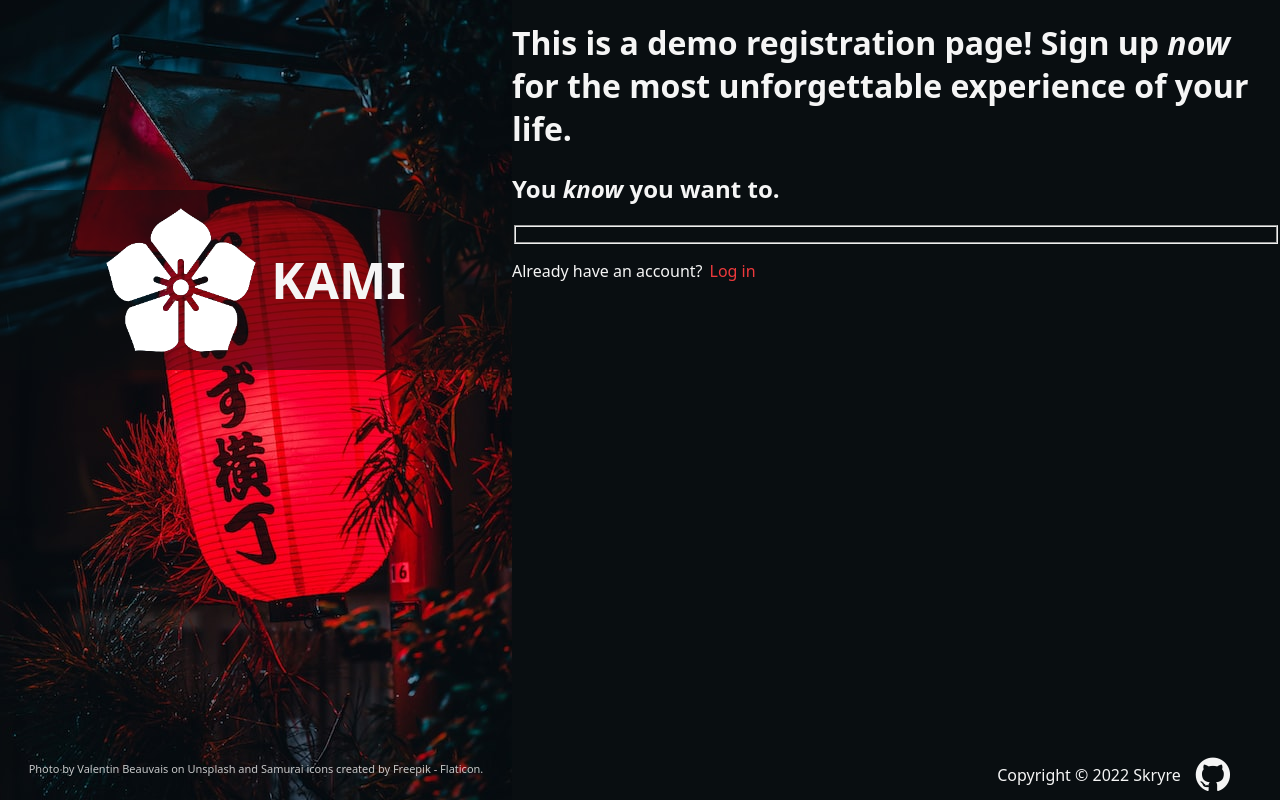
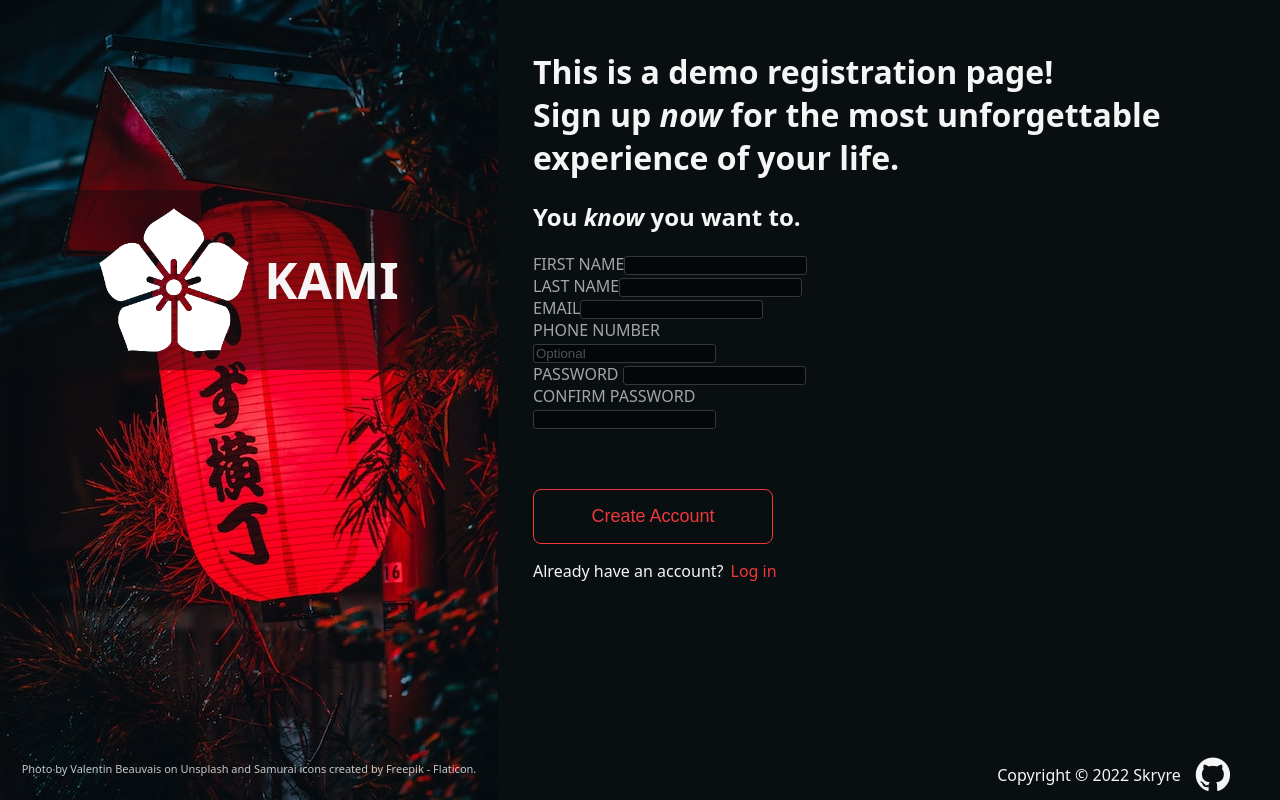
Before and after one commit to Skryre/Sign-up, a plain HTML site: page index.html in a window 1280 px wide. Drawn offline with Linux system fonts and the light colour scheme.

Commit message:
fixed the submit button issue, i didnt put all my inputs in a form element but in a div which is why it didnt work

```diff
--- a/index.html
+++ b/index.html
@@ -26,17 +26,39 @@
     </div>
     <div class="right">
         <div class="text">
-            <h1>This is a demo registration page! Sign up <i>now</i> for the most unforgettable experience of your life.</h1>
+            <h1>This is a demo registration page! <br> Sign up <i>now</i> for the most unforgettable experience of your life.</h1>
             <h2>You <i>know</i> you want to.</h2>
         </div>
-        <div class="form">
-            <fieldset>
-
-            </fieldset>
-            <div class="log-in">
-                <p>Already have an account?</p>
-                <p class="red">Log in</p>
+        <form>
+            <div class="form">
+                <div class="input">
+                    <label for="first">First Name<input id="first" type="text" maxlength="24" required /></label>
+                </div>
+                <div class="input">
+                    <label for="last">Last Name<input id="last" type="text" maxlength="24" required /></label>
+                </div>
+                <div class="input">
+                    <label for="email">Email<input id="email" type="email" maxlength="50" required /></label>
+                </div>
+                <div class="input">
+                    <label for="number">Phone Number<input id="number" type="text" maxlength="10" placeholder="Optional"/></label>
+                </div>
+                <div class="input">
+                    <label for="password">Password
+                        <input id="password" type="password" pattern="(?=.*\d)(?=.*[a-z])(?=.*[A-Z]).{8,}" title="Must contain at least one number and one uppercase and lowercase letter, and at least 8 or more characters"/>
+                    </label>
+                </div>
+                <div class="input">
+                    <label for="confirm">Confirm Password
+                        <input id="confirm" type="password" pattern="(?=.*\d)(?=.*[a-z])(?=.*[A-Z]).{8,}" title="Must contain at least one number and one uppercase and lowercase letter, and at least 8 or more characters"/>
+                    </label>
+                </div>
             </div>
+            <button type="submit">Create Account</button>
+        </form>
+        <div class="log-in">
+            <p>Already have an account?</p>
+            <p class="red">Log in</p>
         </div>
         <div class="footer">
             <p>Copyright © 2022 Skryre</p>
--- a/style.scss
+++ b/style.scss
@@ -2,6 +2,8 @@
 
 $systemUi: system-ui, "Segoe UI", Roboto, Helvetica, Arial, sans-serif, "Apple Color Emoji", "Segoe UI Emoji", "Segoe UI Symbol";
 $white: whitesmoke;
+$red: rgb(237,57,60);
+$black: rgb(9,14,17);
 
 @mixin flexCenter() {
     display: flex;
@@ -50,21 +52,63 @@ body {
     }
 
     .right {
+        padding-left: 35px;
         width: 60%;
         height: 100vh;
-        background-color: rgb(9,14,17);
+        background-color: $black;
+
+        .text {
+            margin-top: 50px;
+            padding-right: 10px;
+        }
+
+        .input {
+            display: flex;
+            flex-flow: row wrap;
+            width: 40%;
+            font-size: 1rem;
+            text-transform: uppercase;
+            opacity: 65%;
+            input {
+                background-color: rgb(2, 2, 2);
+                border: 1px solid rgb(77, 77, 77);
+                border-radius: 3px;
+                color: white;
+            }
+            label {
+                display: block;
+            }
+        }
+
+        button {
+            margin-top: 60px;
+            box-shadow: none;
+            border-radius: 8px;
+            height: 55px;
+            width: 240px;
+            border: 1px solid $red;
+            background-color: $black;
+            color: $red;
+            font-size: 18px;
+            font-style: bold;
+        }
+
+        button:hover {
+            color: $black;
+            background-color: $red;
+        }
 
         .log-in{
             display: flex;
             gap: 7px;
-        }
+            .red {
+                color: rgb(237,57,60);
+                cursor: pointer;
+            }
 
-        .red {
-            color: rgb(237,57,60);
-        }
-
-        .red:hover{
-            color: whitesmoke;
+            .red:hover{
+                color: whitesmoke;
+            }
         }
 
         .footer {
```
Also changed, not shown: style.css, 1 other file.
